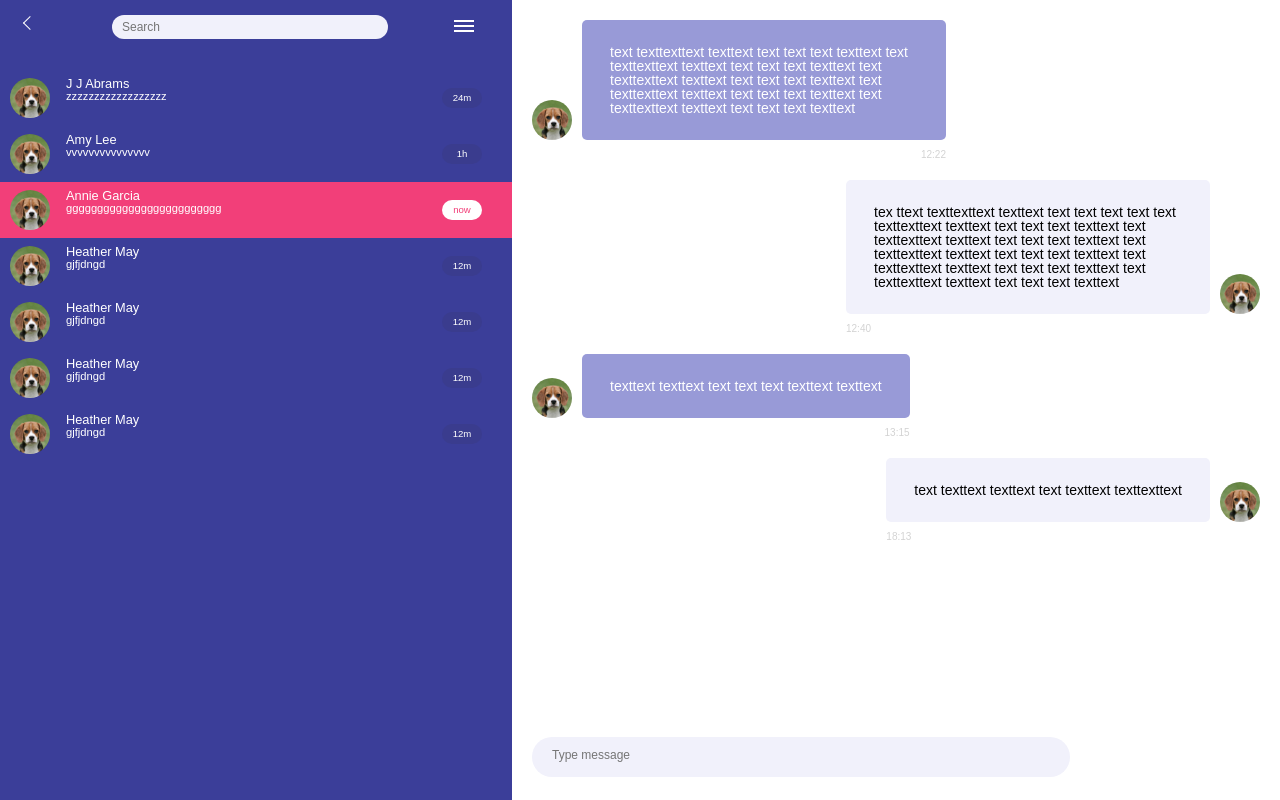
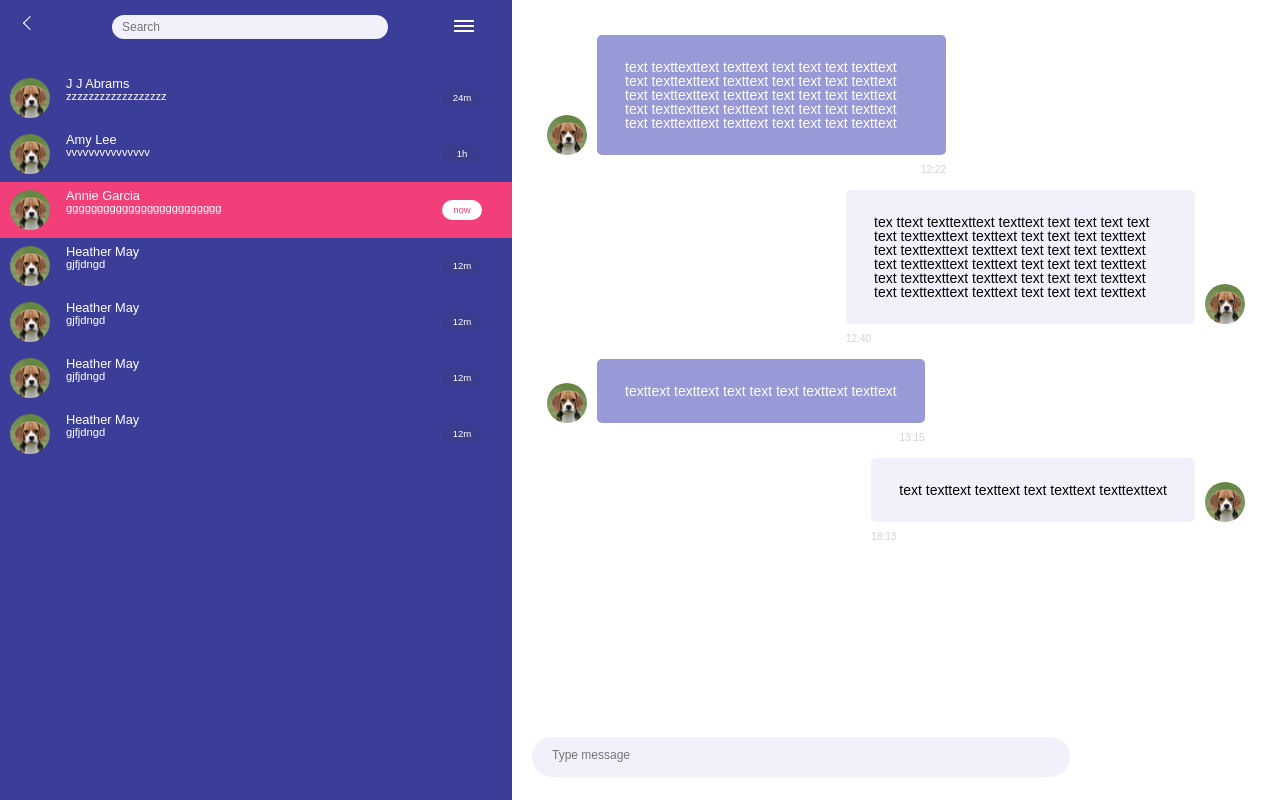
Before and after one commit to vickierose/mychat, a website: page src/main.html in a window 1280 px wide. Drawn offline with nearby package versions, Linux system fonts and the light colour scheme; files that its build step writes are made by us from their sources.

Commit message:
fixed scrolls

```diff
--- a/src/assets/stylesheets/aside.scss
+++ b/src/assets/stylesheets/aside.scss
@@ -9,11 +9,11 @@ aside {
 	transition: width 300ms linear;
 	width: 40%;
 
-	@media screen and (max-width: 420px) {
+	@media screen and (max-width: 600px) {
 		width: 100vw;
 	}
 
-	@media screen and (min-width: 421px) and (max-width:1030px) {
+	@media screen and (min-width: 601px) and (max-width:800px) {
 		width: 50%;
 	}
 }
--- a/src/assets/stylesheets/aside__contact-list.scss
+++ b/src/assets/stylesheets/aside__contact-list.scss
@@ -2,7 +2,9 @@
 
 .contact-list {
 	ul {
-		@include display-flex (column);
+		// @include display-flex (column);
+		height: calc(100vh - 70px);
+		overflow-y: auto;
 	}
 
 	li {
--- a/src/assets/stylesheets/base.scss
+++ b/src/assets/stylesheets/base.scss
@@ -23,7 +23,7 @@ article, aside, footer, header, nav, section {
 body {
   line-height: 1;
   height: 100%;
-  // overflow: hidden;
+  overflow: hidden;
 }
 
 ol, ul {
--- a/src/assets/stylesheets/messages.scss
+++ b/src/assets/stylesheets/messages.scss
@@ -5,23 +5,26 @@
 	overflow: auto;
 	width: 60%;
 
-	@media screen and (max-width: 420px) {
+	@media screen and (max-width: 600px) {
     	width: 0;
 	}
 
-	@media screen and (min-width: 421px) and (max-width: 1030px) {
+	@media screen and (min-width: 601px) and (max-width: 800px) {
 		width: 50%;
 	}
 
 	.conversation {
-		@include display-flex (column);
-		flex-grow: 1;
+		// @include display-flex (column);
+		// flex-grow: 1;
+		height: calc(100vh - 83px);
+    	overflow-y: auto;
+
 	}
 
 	.message {
 		@include display-flex (row);
 		font-size: .7rem;
-		margin: 1rem;
+		margin: 1.75rem;
 	}
 
 	.photo {
```
